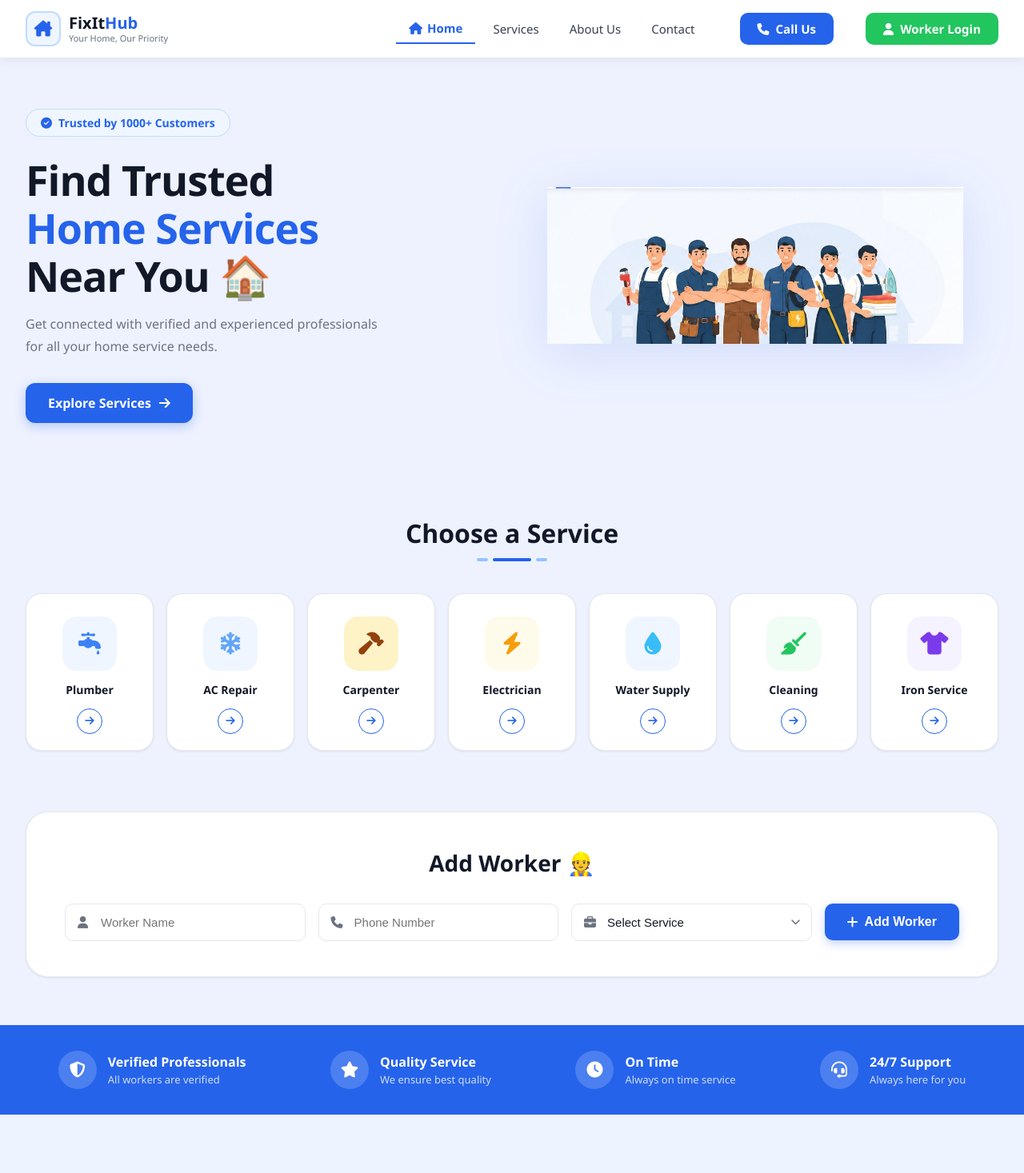
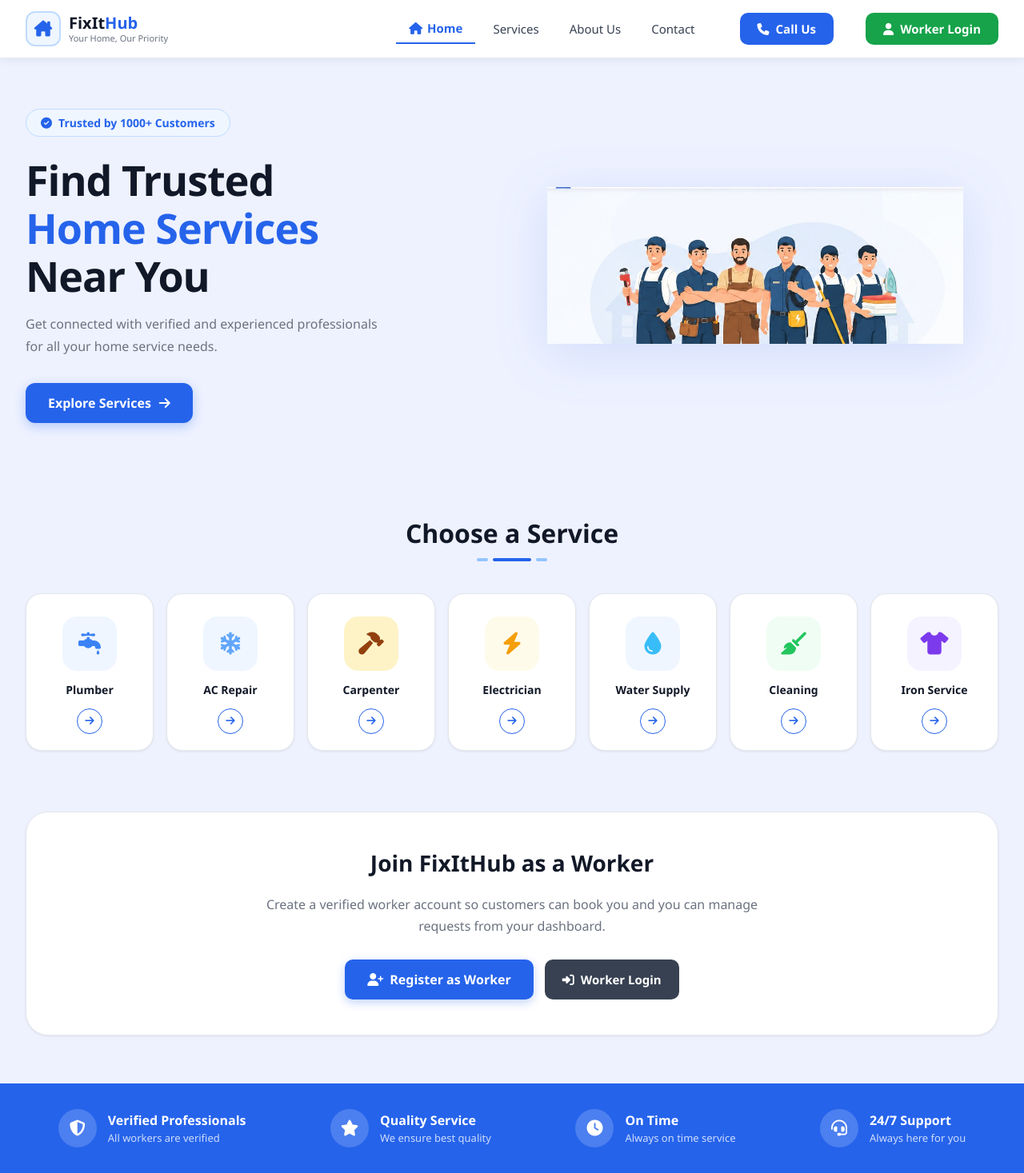
Before and after one commit to yashsingh-tech/Fix-it-Hub, a Flask app: page / in a window 1280 px wide. Shown: the whole page at 80% size. Before the commit the page ends 1394 px from the top, so only its background shows below. Run offline with Flask 3, Linux system fonts and the light colour scheme.

Commit message:
feat: improve home page responsiveness

```diff
--- a/static/style.css
+++ b/static/style.css
@@ -18,6 +18,7 @@
 
 html { scroll-behavior: smooth; }
 body { font-family: 'Segoe UI', system-ui, sans-serif; background: var(--bg-page); color: var(--text-dark); }
+img { max-width: 100%; }
 
 /* NAVBAR */
 .navbar { background: #fff; box-shadow: 0 2px 12px rgba(0,0,0,0.07); position: sticky; top: 0; z-index: 1000; }
@@ -34,6 +35,8 @@ body { font-family: 'Segoe UI', system-ui, sans-serif; background: var(--bg-page
 .nav-links li a.active { color: var(--primary); font-weight: 600; border-bottom: 2px solid var(--primary); border-radius: 0; }
 .btn-call { display: flex; align-items: center; gap: 8px; background: var(--primary); color: #fff; text-decoration: none; padding: 10px 22px; border-radius: 10px; font-size: 15px; font-weight: 600; transition: background 0.2s; }
 .btn-call:hover { background: var(--primary-dark); }
+.btn-worker-login { background: #16A34A; }
+.btn-worker-login:hover { background: #15803D; }
 
 /* HERO */
 .hero { padding: 64px 0 56px; }
@@ -75,6 +78,7 @@ body { font-family: 'Segoe UI', system-ui, sans-serif; background: var(--bg-page
 .add-worker { padding: 16px 0 60px; }
 .worker-box { background: #fff; border-radius: var(--radius-xl); padding: 44px 48px; box-shadow: var(--shadow-sm); border: 1.5px solid var(--border); }
 .worker-title { text-align: center; font-size: 28px; font-weight: 700; margin-bottom: 32px; }
+.worker-subtitle { color: var(--text-light); line-height: 1.7; margin: -12px auto 28px; max-width: 680px; text-align: center; }
 .worker-form { display: flex; gap: 16px; align-items: center; flex-wrap: wrap; }
 .input-group { flex: 1; min-width: 180px; position: relative; display: flex; align-items: center; }
 .input-group > i:first-child { position: absolute; left: 16px; color: var(--text-light); font-size: 15px; z-index: 1; }
@@ -83,6 +87,13 @@ body { font-family: 'Segoe UI', system-ui, sans-serif; background: var(--bg-page
 .select-arrow { position: absolute; right: 14px; color: var(--text-light); font-size: 12px; pointer-events: none; }
 .btn-add-worker { display: flex; align-items: center; gap: 8px; background: var(--primary); color: #fff; border: none; padding: 14px 28px; border-radius: 10px; font-size: 16px; font-weight: 600; cursor: pointer; white-space: nowrap; box-shadow: 0 4px 12px rgba(37,99,235,0.28); transition: background 0.2s; }
 .btn-add-worker:hover { background: var(--primary-dark); }
+.btn-add-worker { text-decoration: none; }
+.cta-actions { display: flex; justify-content: center; gap: 14px; flex-wrap: wrap; }
+.cta-secondary { background: #374151; }
+.cta-secondary:hover { background: #1F2937; }
+.form-error, .form-message { border-radius: 10px; font-weight: 600; margin: 0 auto 16px; max-width: 520px; padding: 12px 14px; text-align: center; }
+.form-error { background: #FEF2F2; color: #B91C1C; border: 1px solid #FECACA; }
+.form-message { background: #EFF6FF; color: #1D4ED8; border: 1px solid #BFDBFE; }
 
 /* TRUST BAR */
 .trust-bar { background: var(--primary); padding: 32px 0; }
@@ -96,6 +107,7 @@ body { font-family: 'Segoe UI', system-ui, sans-serif; background: var(--bg-page
 /* RESPONSIVE */
 @media (max-width: 1100px) { .services-grid { grid-template-columns: repeat(4, 1fr); } }
 @media (max-width: 900px) {
+  .nav-container { height: auto; min-height: 72px; flex-wrap: wrap; gap: 14px; padding-top: 12px; padding-bottom: 12px; }
   .hero-container { flex-direction: column; text-align: center; }
   .hero-title { font-size: 38px; }
   .services-grid { grid-template-columns: repeat(3, 1fr); }
@@ -104,9 +116,31 @@ body { font-family: 'Segoe UI', system-ui, sans-serif; background: var(--bg-page
   .btn-add-worker { width: 100%; justify-content: center; }
 }
 @media (max-width: 640px) {
+  .nav-container, .hero-container, .section-container, .trust-container { padding-left: 18px; padding-right: 18px; }
+  .logo { flex: 1 1 100%; justify-content: center; }
   .nav-links { display: none; }
+  .btn-call, .btn-add-worker, .btn-explore { min-height: 44px; justify-content: center; text-align: center; }
+  .nav-container > .btn-call { flex: 1 1 calc(50% - 8px); padding: 10px 12px; }
+  .hero { padding: 44px 0 40px; }
   .hero-title { font-size: 30px; }
+  .hero-desc br { display: none; }
   .services-grid { grid-template-columns: repeat(2, 1fr); }
+  .service-card { border-radius: 14px; padding: 22px 12px 18px; }
+  .worker-box { border-radius: 18px; padding: 28px 20px; }
+  .worker-title { font-size: 24px; margin-bottom: 24px; }
+  .cta-actions { flex-direction: column; }
+  .trust-container { align-items: flex-start; flex-direction: column; }
+  .trust-item { width: 100%; }
+  [style*="grid-template-columns: repeat(3, 1fr)"],
+  [style*="grid-template-columns: repeat(2, 1fr)"],
+  [style*="grid-template-columns:1fr 1fr 1fr"],
+  [style*="grid-template-columns:repeat(5,1fr)"] {
+    grid-template-columns: 1fr !important;
+  }
+  table { min-width: 720px; }
+  [style*="overflow:hidden"][style*="border:1.5px solid #E5E7EB"] {
+    overflow-x: auto !important;
+  }
 }
 
 a.service-card {
--- a/templates/home.html
+++ b/templates/home.html
@@ -9,7 +9,6 @@
 </head>
 <body>
 
-  <!-- NAVBAR -->
   <nav class="navbar">
     <div class="nav-container">
       <div class="logo">
@@ -20,21 +19,20 @@
         </div>
       </div>
       <ul class="nav-links">
-        <li><a href="#" class="active"><i class="fas fa-house"></i> Home</a></li>
-        <li><a href="#">Services</a></li>
-        <li><a href="#">About Us</a></li>
-        <li><a href="#">Contact</a></li>
+        <li><a href="/" class="active"><i class="fas fa-house"></i> Home</a></li>
+        <li><a href="#services">Services</a></li>
+        <li><a href="#trust">About Us</a></li>
+        <li><a href="tel:+910000000000">Contact</a></li>
       </ul>
-      <a href="tel:+91XXXXXXXXXX" class="btn-call">
+      <a href="tel:+910000000000" class="btn-call">
         <i class="fas fa-phone"></i> Call Us
       </a>
-<a href="/worker/login" class="btn-call" style="background:#22C55E;">
+      <a href="/worker/login" class="btn-call btn-worker-login">
         <i class="fas fa-user"></i> Worker Login
       </a>
     </div>
   </nav>
 
-  <!-- HERO -->
   <section class="hero">
     <div class="hero-container">
       <div class="hero-left">
@@ -44,7 +42,7 @@
         <h1 class="hero-title">
           Find Trusted<br>
           <span class="hero-highlight">Home Services</span><br>
-          Near You 🏠
+          Near You
         </h1>
         <p class="hero-desc">
           Get connected with verified and experienced professionals<br>
@@ -53,12 +51,11 @@
         <a href="#services" class="btn-explore">Explore Services <i class="fas fa-arrow-right"></i></a>
       </div>
       <div class="hero-right">
-       <img src="{{ url_for('static', filename='images/workers.png') }}" alt="Workers" class="hero-img"/>
+        <img src="{{ url_for('static', filename='images/workers.png') }}" alt="Home service professionals" class="hero-img"/>
       </div>
     </div>
   </section>
 
-  <!-- SERVICES -->
   <section class="services" id="services">
     <div class="section-container">
       <h2 class="section-title">Choose a Service</h2>
@@ -103,44 +100,24 @@
     </div>
   </section>
 
-  <!-- ADD WORKER -->
   <section class="add-worker">
     <div class="section-container">
       <div class="worker-box">
-        <h2 class="worker-title">Add Worker 👷</h2>
-        <div class="worker-form">
-          <div class="input-group">
-            <i class="fas fa-user"></i>
-            <input type="text" placeholder="Worker Name" id="workerName"/>
-          </div>
-          <div class="input-group">
-            <i class="fas fa-phone"></i>
-            <input type="tel" placeholder="Phone Number" id="workerPhone"/>
-          </div>
-          <div class="input-group select-group">
-            <i class="fas fa-briefcase"></i>
-            <select id="workerService">
-              <option value="" disabled selected>Select Service</option>
-              <option value="plumber">Plumber</option>
-              <option value="ac_repair">AC Repair</option>
-              <option value="carpenter">Carpenter</option>
-              <option value="electrician">Electrician</option>
-              <option value="water_supply">Water Supply</option>
-              <option value="cleaning">Cleaning</option>
-              <option value="iron_service">Iron Service</option>
-            </select>
-            <i class="fas fa-chevron-down select-arrow"></i>
-          </div>
-          <button class="btn-add-worker" onclick="addWorker()">
-            <i class="fas fa-plus"></i> Add Worker
-          </button>
+        <h2 class="worker-title">Join FixItHub as a Worker</h2>
+        <p class="worker-subtitle">Create a verified worker account so customers can book you and you can manage requests from your dashboard.</p>
+        <div class="cta-actions">
+          <a href="/worker/register" class="btn-add-worker">
+            <i class="fas fa-user-plus"></i> Register as Worker
+          </a>
+          <a href="/worker/login" class="btn-call cta-secondary">
+            <i class="fas fa-sign-in-alt"></i> Worker Login
+          </a>
         </div>
       </div>
     </div>
   </section>
 
-  <!-- TRUST BAR -->
-  <section class="trust-bar">
+  <section class="trust-bar" id="trust">
     <div class="trust-container">
       <div class="trust-item">
         <div class="trust-icon"><i class="fas fa-shield-halved"></i></div>
@@ -173,32 +150,5 @@
     </div>
   </section>
 
-  <script>
-    function addWorker() {
-      const name    = document.getElementById('workerName').value.trim();
-      const phone   = document.getElementById('workerPhone').value.trim();
-      const service = document.getElementById('workerService').value;
-      if (!name || !phone || !service) { alert('Please fill all fields!'); return; }
-      const formData = new FormData();
-formData.append('name', name);
-formData.append('phone', phone);
-formData.append('service', service);
-
-fetch('/add_worker', {
-  method: 'POST',
-  body: formData
-})
-.then(res => {
-  if (res.ok || res.redirected) {
-    alert('Worker added successfully! ✅');
-    document.getElementById('workerName').value = '';
-    document.getElementById('workerPhone').value = '';
-    document.getElementById('workerService').value = '';
-  }
-})
-.catch(() => alert('Error adding worker.'))
-    }
-  </script>
-
 </body>
 </html>
```
Also changed, not shown: 1 other file. Lines whose indentation alone changed are shown as unchanged.
